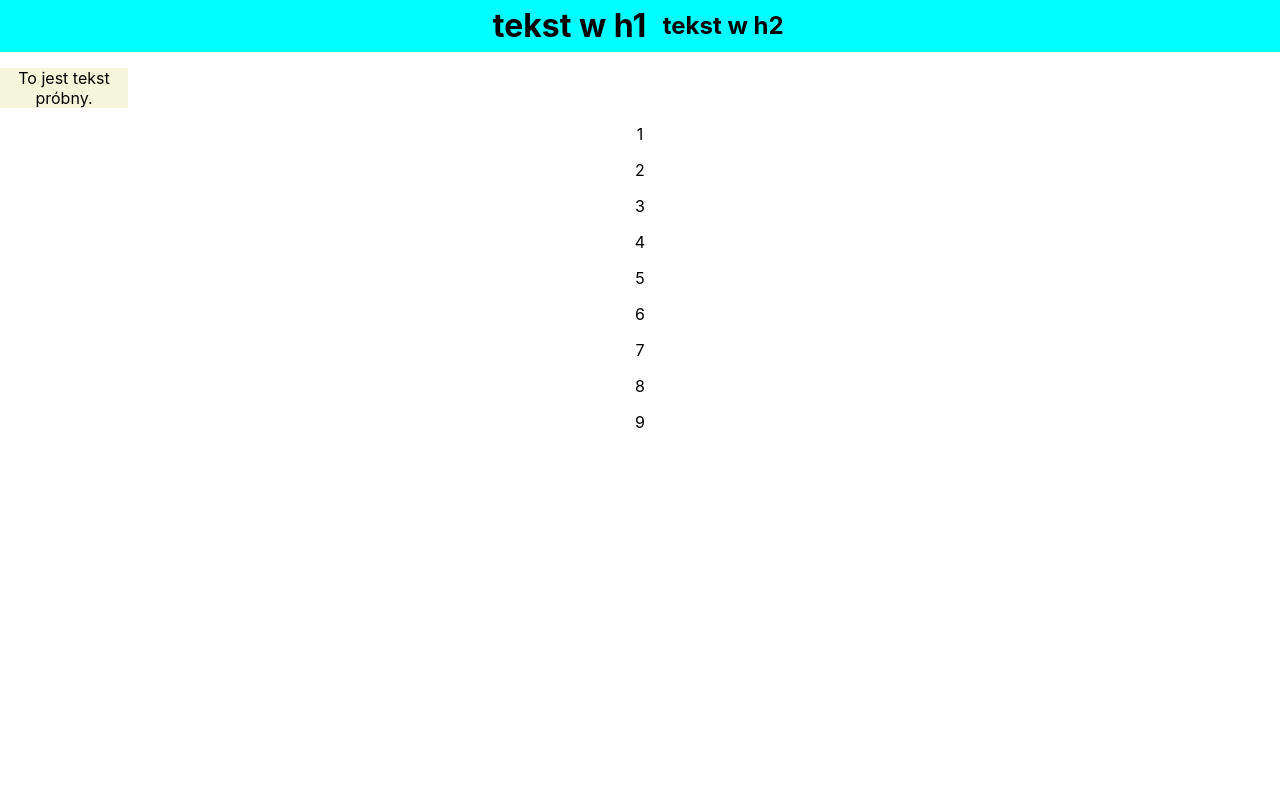
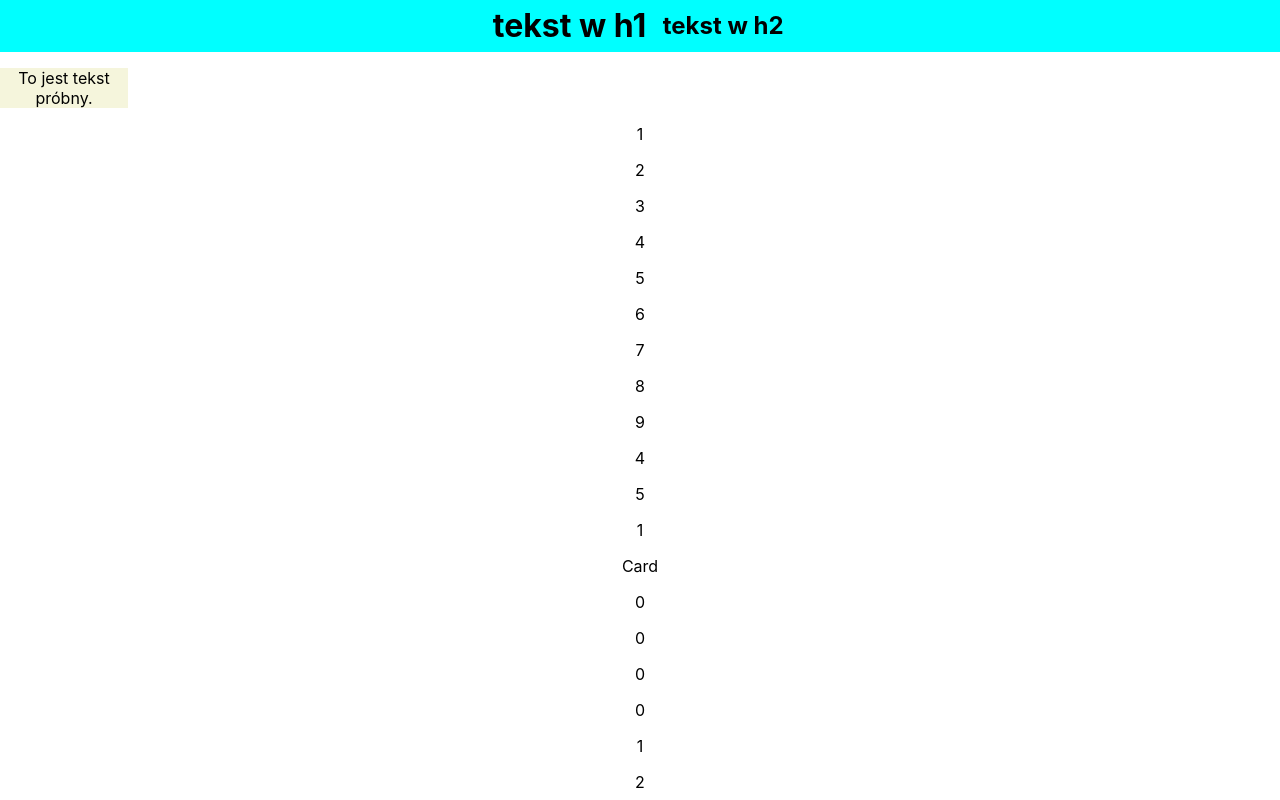
Before and after one commit to PTFOPlayer/vending_machine, a React (Create React App) app: page / in a window 1280 px wide. Shown: the top 800 px of the page. Built offline with nearby package versions, Linux system fonts and the light colour scheme; the HTML template or start-up script is replaced by a standard one.

Commit message:
testing machine object

```diff
--- a/src/Machine/Machine.tsx
+++ b/src/Machine/Machine.tsx
@@ -1,21 +1,43 @@
-import {machine, payment_methods} from "../../interfaces/machine"
+import Product from "../Products/Product";
+import {machine, payment_methods} from "../interfaces/machine"
 
 class MachineSpec implements machine {
     id: number;
-    slots: { heigth: number; width: number; content: Array<Array<Object>> | null; };
+    slots: { heigth: number; width: number; content: Array<Array<{
+        ammount:number,
+        product: Product
+    }>> | null; };
     coordinates: { x: number; y: number; };
     coin_eating_chance?: number | undefined;
     stuck_produckt_chance?: number | undefined;
     payment: payment_methods;
 
     constructor() {
-        this.id = 0;
+        let slots_h = 5;
+        let slots_w = 3;
+        let content:Array<Array<{
+            ammount:number,
+            product: Product
+        }>> = [[]];
+            for(let i = 0; i < slots_h; i++ ) {
+                let sub_arr = [];
+                for(let j = 0; j < slots_w; j++ ) {
+                    sub_arr.push({
+                        ammount: i*j,
+                        product: new Product()
+                    })
+                }
+                content.push(sub_arr)
+            }
+
+
+        this.id = 1;
         this.slots = {
-            heigth: 0,
-            width: 0,
-            content: null
+            heigth: 2,
+            width: 3,
+            content: content
         };
-        this.coordinates={x: 0, y: 0}
+        this.coordinates={x: 4, y: 5}
         this.payment = payment_methods.Card;
     }
 }
@@ -24,14 +46,22 @@ export default class Machine {
     private machine_data: MachineSpec
 
     constructor() {
-        this.machine_data = new MachineSpec;
+        this.machine_data = new MachineSpec();
     }
 
-    get_id() {
+    get_id(): number {
         return this.machine_data.id;
     }
 
     get_content() {
         return this.machine_data.slots.content
     }
+
+    get_coordinates() {
+        return this.machine_data.coordinates
+    }
+
+    get_payment() {
+        return this.machine_data.payment
+    }
 }
--- a/interfaces/machine.ts
+++ b/src/interfaces/machine.ts
@@ -1,9 +1,9 @@
 // interfejs do maszyny w założeniu może być używany jednocześnie przez backend jak i przez front end
 
 export enum payment_methods {
-    Card,
-    Cash,
-    Change
+    Card = "Card",
+    Cash = "Cash",
+    Change = "Change"
 }
 
 export interface machine {
--- a/src/test/Test.tsx
+++ b/src/test/Test.tsx
@@ -1,14 +1,17 @@
 import React from "react";
 import './test.scss'
+import Machine from "../Machine/Machine";
 
 export default function Test() {            //export - funkcja jest dostępna dla innych programów po zaimportowaniu
-    let arr: Array<number> = [1,2,3,4,5,6,7,8,9];
+    let arr: Array<number> = [1, 2, 3, 4, 5, 6, 7, 8, 9];
 
-    let lamb = (a:number) => {
+    let lamb = (a: number) => {
         return <p>{a}</p>
     }
 
     let maybe: number | null = null;
+
+    const machine = new Machine()
 
     return (<>
         <div className="mydiv">
@@ -17,8 +20,34 @@ export default function Test() {            //export - funkcja jest dostępna dl
         </div>
         <p className="tekst">To jest tekst próbny.</p>
         {
-            arr.map((a)=>lamb(a))
+            arr.map((a) => lamb(a))
         }
         {maybe ? <p>{maybe}</p> : null}
+
+        {
+            <>
+                <p>{machine.get_coordinates().x}</p>
+
+                <p>{machine.get_coordinates().y}</p>
+
+                <p>{machine.get_id().toString()}</p>
+
+                <p>{machine.get_payment().toString()}</p>
+            </>
+        }
+        {
+
+        machine.get_content()?.map((e) => {
+            return <>
+                {
+                    e.map((e) => {
+                        console.log(e)
+                        return <p>{e.ammount}</p>
+                    })
+                }
+            </>
+        })
+
+        }
     </>)
 }
```
Also changed, not shown: src/Products/ChocolateBar.tsx (deleted, +0 -8 lines).
